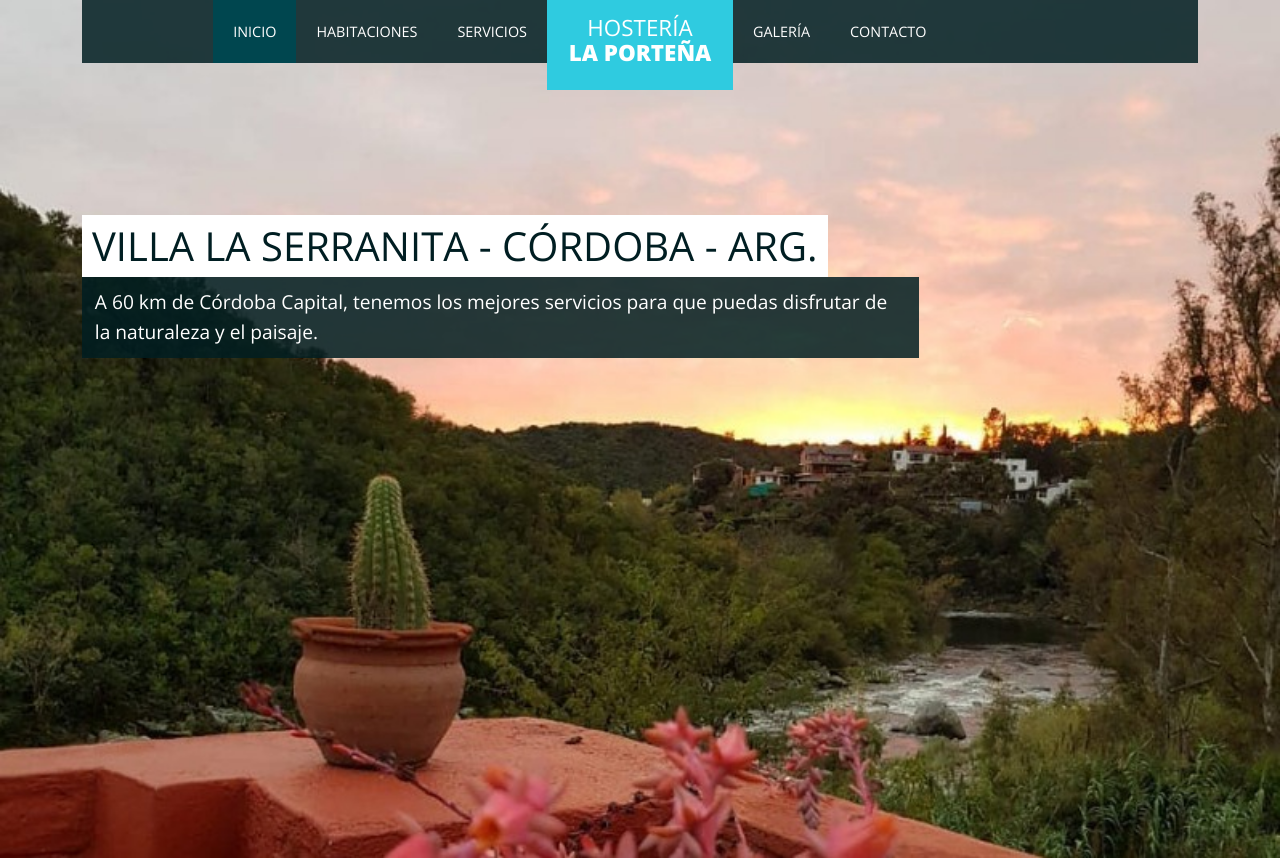
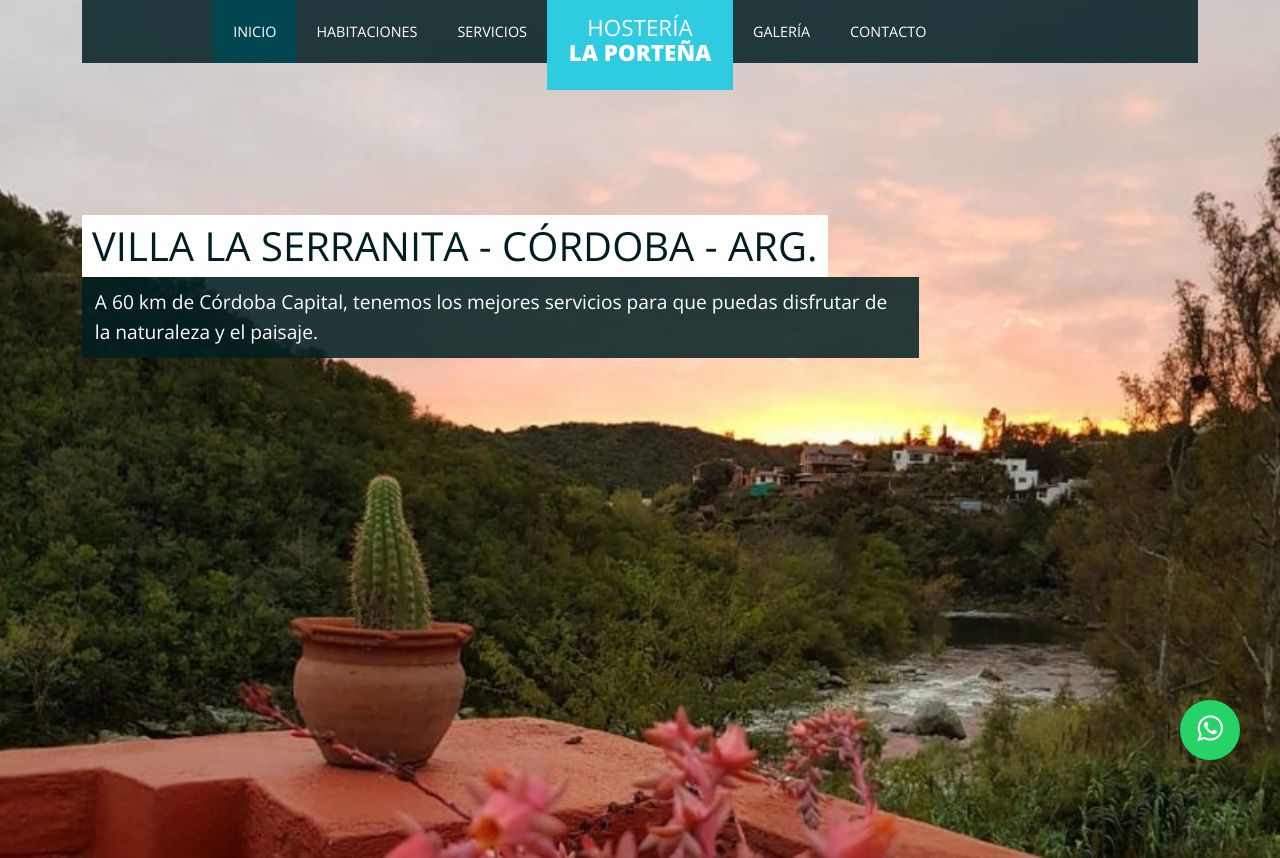
Before and after one commit to juanpablo618/hosteriaLaPorte-a, a plain HTML site: page index.html in a window 1280 px wide. Shown: the top 858 px of the page. Drawn offline with nearby package versions, Linux system fonts and the light colour scheme; files whose address does not match are found by name.

Commit message:
agregando botón de whatsapp para contacto directo en el index

```diff
--- a/css/components.css
+++ b/css/components.css
@@ -203,3 +203,21 @@ a.tooltip-content.tooltip-bottom,.tooltip-content.tooltip-bottom {
 .grid .button {
     width: 100%;
 }
+
+.whatsapp {
+  position:fixed;
+  width:60px;
+  height:60px;
+  bottom:40px;
+  right:40px;
+  background-color:#25d366;
+  color:#FFF;
+  border-radius:50px;
+  text-align:center;
+  font-size:30px;
+  z-index:100;
+}
+
+.whatsapp-icon {
+  margin-top:13px;
+}
--- a/index.html
+++ b/index.html
@@ -26,6 +26,13 @@
        a.appendChild(r);
    })(window,document,'https://static.hotjar.com/c/hotjar-','.js?sv=');
 </script>
+
+	<meta charset="utf-8">
+	<meta http-equiv="X-UA-Compatible" content="IE=edge">
+	<title>Prueba WhatsApp</title>
+	<link rel="stylesheet" href="https://stackpath.bootstrapcdn.com/font-awesome/4.7.0/css/font-awesome.min.css">
+
+
 
    </head>
    <body class="size-1140">
@@ -215,6 +222,7 @@
       </section>
       <!-- FOOTER -->
       <footer>
+      <a href="https://wa.me/543513220999?text=Me%20gustaría%20saber%20sobre%20la%20hosteria%20" class="whatsapp" target="_blank"> <i class="fa fa-whatsapp whatsapp-icon"></i></a>
          <div class="line">
             <div class="s-12 l-6">
                <p>Copyright 2019, Hostería La Porteña
```
